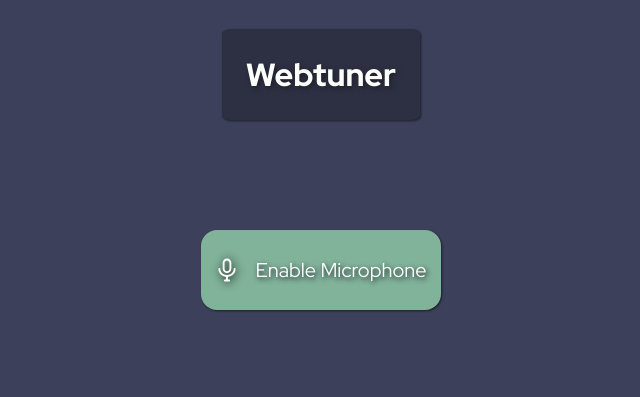
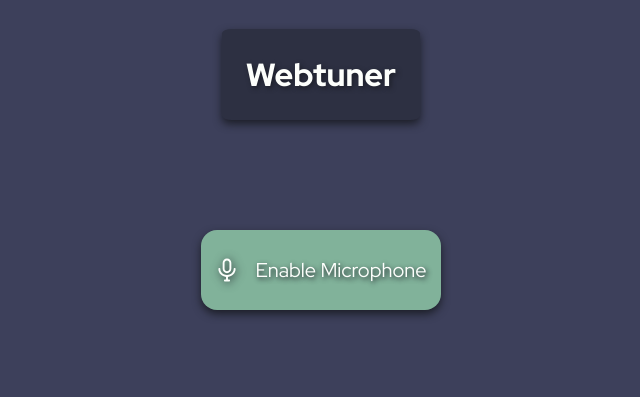
Before and after one commit to loganlucas13/guitar-tuner, a Flask app: page / in a window 1280 px wide. Shown: the top 397 px of the page, without its empty margins (319-959 px from the left). Run offline with Flask 3, Linux system fonts and the light colour scheme.

Commit message:
modified drop shadows

```diff
--- a/src/static/styles/styles.css
+++ b/src/static/styles/styles.css
@@ -22,7 +22,6 @@ body {
 
     /* appearance: */
     background-color: var(--background);
-    filter: drop-shadow(0.1rem 0.1rem 0.05rem var(--shadow));
 }
 
 /* to apply to all text on the page */
@@ -43,6 +42,7 @@ body {
     border-radius: 5%;
     color: var(--text);
     padding: 1.5rem;
+    box-shadow: 0 0.25rem 0.5rem var(--shadow);
 }
 
 /* all audio button customization */
@@ -66,8 +66,10 @@ body {
     border: none;
     color: var(--text);
     font-size: 1.25rem;
+    box-shadow: 0 0.25rem 0.5rem var(--shadow);
 }
 .audio-buttons button:hover {
+    /* appearance */
     filter: brightness(95%);
 }
 .audio-buttons button img {
@@ -79,8 +81,9 @@ body {
     padding-right: 1rem;
 
     /* appearance */
-    filter: drop-shadow(0.1rem 0.1rem 0.3rem black);
+    filter: drop-shadow(0.1rem 0.1rem 0.3rem var(--shadow));
 }
 #enable-microphone {
+    /* appearance: */
     background-color: var(--start);
 }
```
